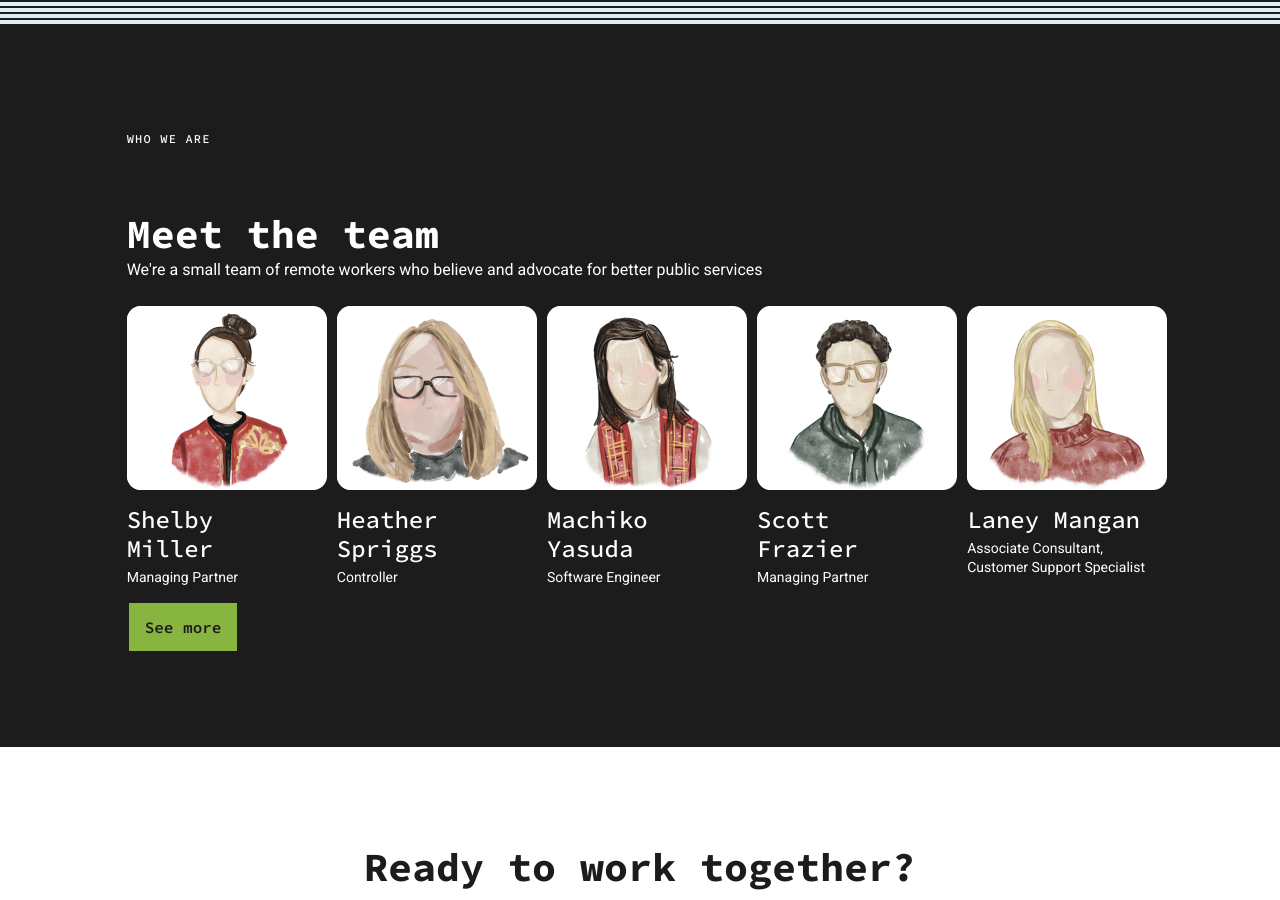
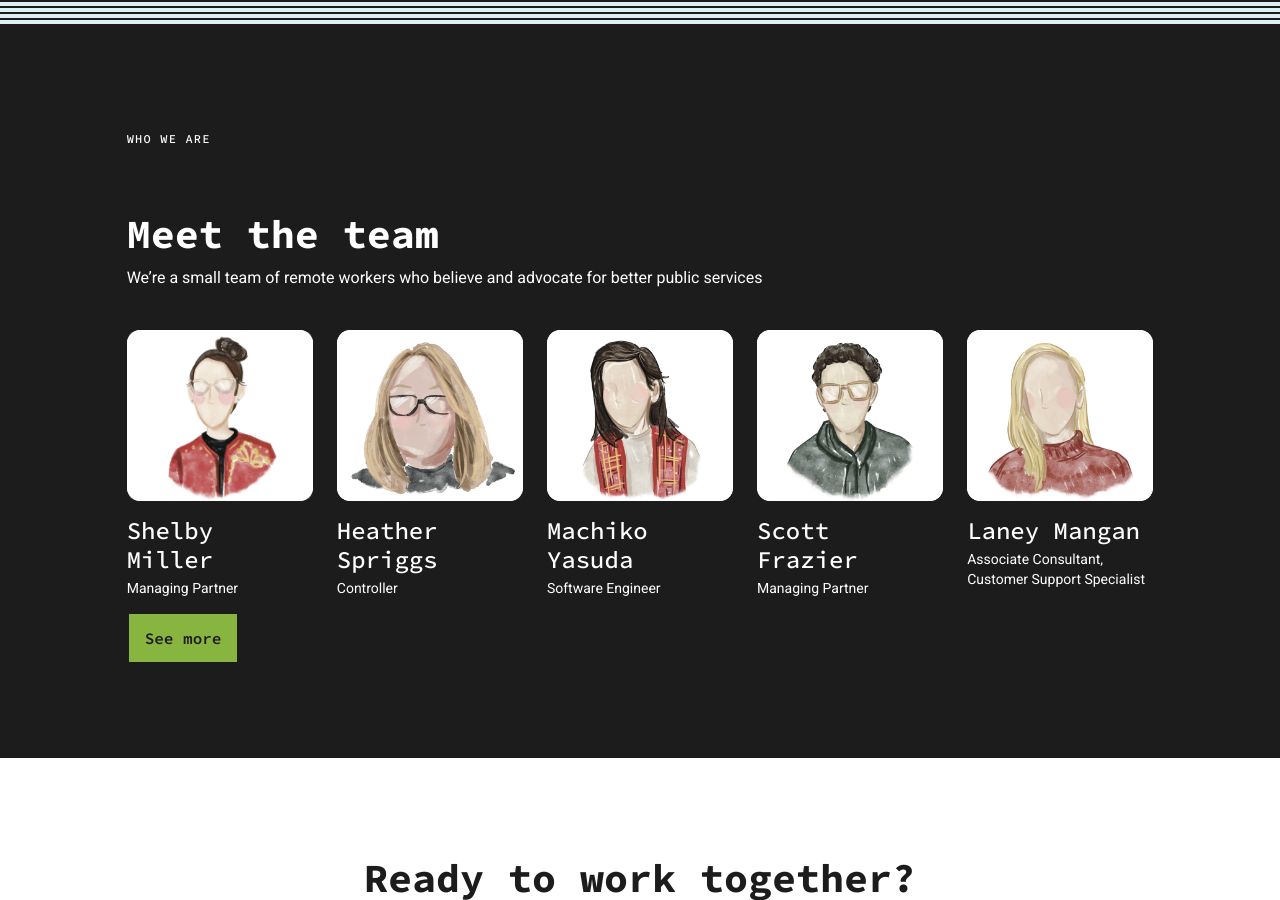
Before and after one commit to compilerla/compiler.la, a Jekyll site: the page built from about.html, in a window 1280 px wide and 900 px high, scrolled down 2632 px. Built offline with Jekyll 4.4.1, drawn with Linux system fonts in a browser that asks for light colours.

Commit message:
fix(about/team): smart quote, padding, img-fluid

```diff
--- a/about.html
+++ b/about.html
@@ -107,19 +107,19 @@
 
 <div class="row">
     <div class="container my-5 py-5">
-        <div class="offset-lg-1 col-lg-8 mb-md-4">
+        <div class="offset-lg-1 col-lg-8">
             <span class="text-white pill border-0 ps-0 pb-md-5 mb-md-3 pb-4 mb-3 d-inline-block">Who we are</span>
-            <h2 class="text-white">Meet the team</h2>
-            <span class="text-white">We're a small team of remote workers who believe and advocate for better public services</span>
+            <h2 class="text-white mb-2">Meet the team</h2>
+            <span class="text-white">We’re a small team of remote workers who believe and advocate for better public services</span>
         </div>
         <div class="row">
             <div class="container">
-                <div class="offset-lg-1 col-lg-10">
+                <div class="offset-lg-1 col-lg-10 pt-md-4 mt-md-3 pt-4">
                     <div class="row row-cols-2 row-cols-sm-3 row-cols-md-5">
                         {% for member in site.data.team %}
                             <div class="{{ member.classes }}">
                                 <div class="bg-white rounded">
-                                    <img style="height: 184px" class="d-block mx-auto" src="/assets/team_members/{{ member.image }}" alt="Watercolor illustration of {{member.name}}">
+                                    <img class="img-fluid d-block mx-auto" src="/assets/team_members/{{ member.image }}" alt="Watercolor illustration of {{member.name}}">
                                 </div>
                                 <h3 class="h4 pt-3 mb-1 d-inline-block text-white">{{ member.name }}</h3>
                                 <p class="fs-7 text-white">{{ member.title }}</p>
```
